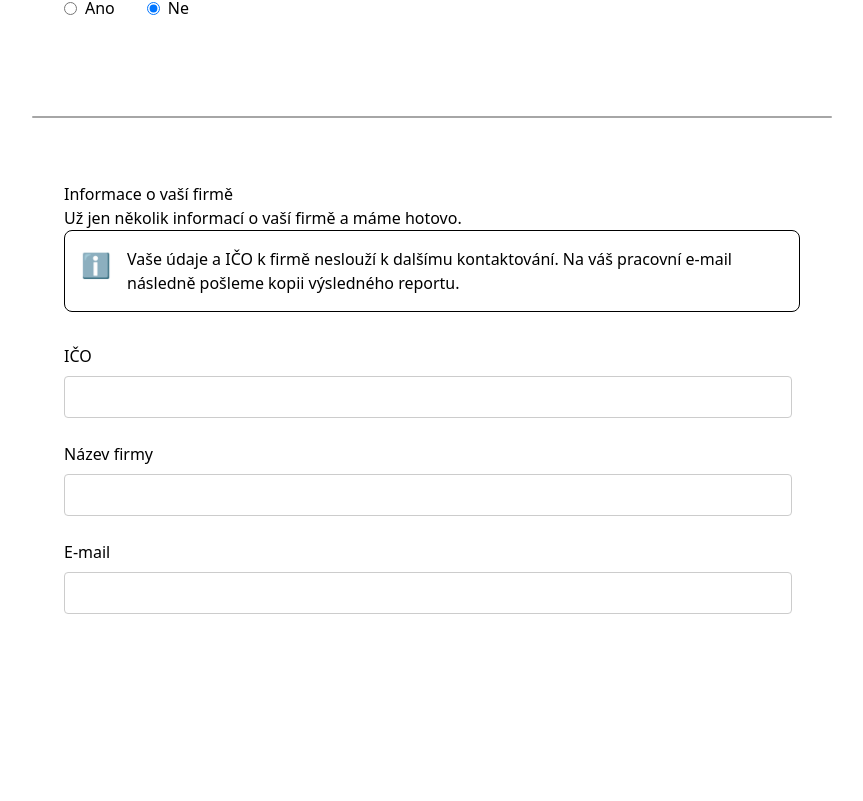
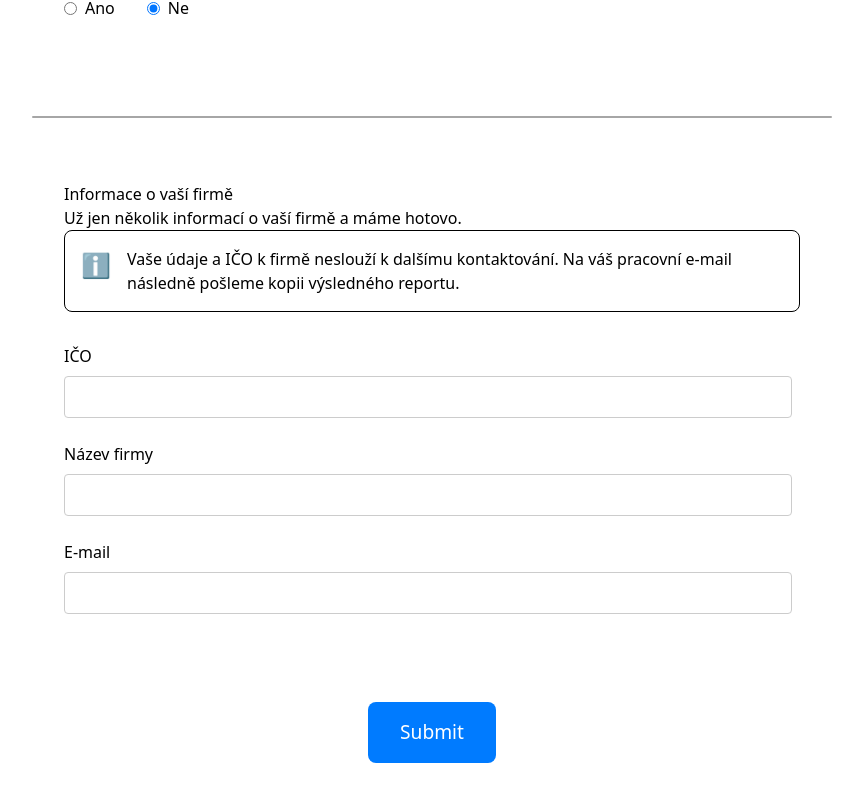
Before and after one commit to deploy-esgrovia/simple-esg-calc, a Vue app: page / in a window 1280 px wide. Shown: the part 3496-4297 px from the top of the page, without its empty margins (208-1071 px from the left). Before the commit the page ends 4198 px from the top, so only its background shows below. Built offline with nearby package versions, Linux system fonts and the light colour scheme.

Commit message:
feat: add single form data source

```diff
--- a/src/App.vue
+++ b/src/App.vue
@@ -1,27 +1,45 @@
 <script setup>
+import { reactive } from 'vue';
 import EnergySection from './components/sections/EnergySection.vue';
 import HeatSection from './components/sections/HeatSection.vue';
 import HeatingSourcesSection from './components/sections/HeatingSourcesSection.vue';
 import VehicleSection from './components/sections/VehicleSection.vue';
 import EmissionsSection from './components/sections/EmissionsSection.vue';
 import CompanyInfoSection from './components/sections/CompanyInfoSection.vue';
+
+const formData = reactive({
+  energy: {},
+  heat: {},
+  heatingSources: {},
+  vehicles: {},
+  emissions: {},
+  companyInfo: {}
+});
+
+const handleSubmit = () => {
+	const rawFormData = JSON.parse(JSON.stringify(formData));
+	console.log('Submit: ', rawFormData);
+};
 </script>
 
 <template>
 	<div class="app">
 		<h1>Výpočet uhlíkové stopy</h1>
 		<div class="form-container">
-			<EnergySection />
+			<EnergySection v-model="formData.energy" />
 			<div class="section-divider"></div>
-			<HeatSection />
+			<HeatSection v-model="formData.heat" />
 			<div class="section-divider"></div>
-			<HeatingSourcesSection />
+			<HeatingSourcesSection v-model="formData.heatingSources" />
 			<div class="section-divider"></div>
-			<VehicleSection />
+			<VehicleSection v-model="formData.vehicles" />
 			<div class="section-divider"></div>
-			<EmissionsSection />
+			<EmissionsSection v-model="formData.emissions" />
 			<div class="section-divider"></div>
-			<CompanyInfoSection />
+			<CompanyInfoSection v-model="formData.companyInfo" />
+		</div>
+		<div>
+			<button @click="handleSubmit" class="submit-button">Submit</button>
 		</div>
 	</div>
 </template>
@@ -51,4 +69,20 @@ h1 {
 	border-radius: 1px;
 	opacity: 0.7;
 }
+
+.submit-button {
+	display: block;
+	margin: 2rem auto;
+	padding: 1rem 2rem;
+	background-color: #007bff; /* Primary color */
+	color: #ffffff; /* Text on primary color */
+	border: none;
+	border-radius: 0.5rem;
+	cursor: pointer;
+	font-size: larger;
+}
+
+.submit-button:hover {
+	background-color: #0056b3; /* Primary color hover */
+}
 </style>
```
